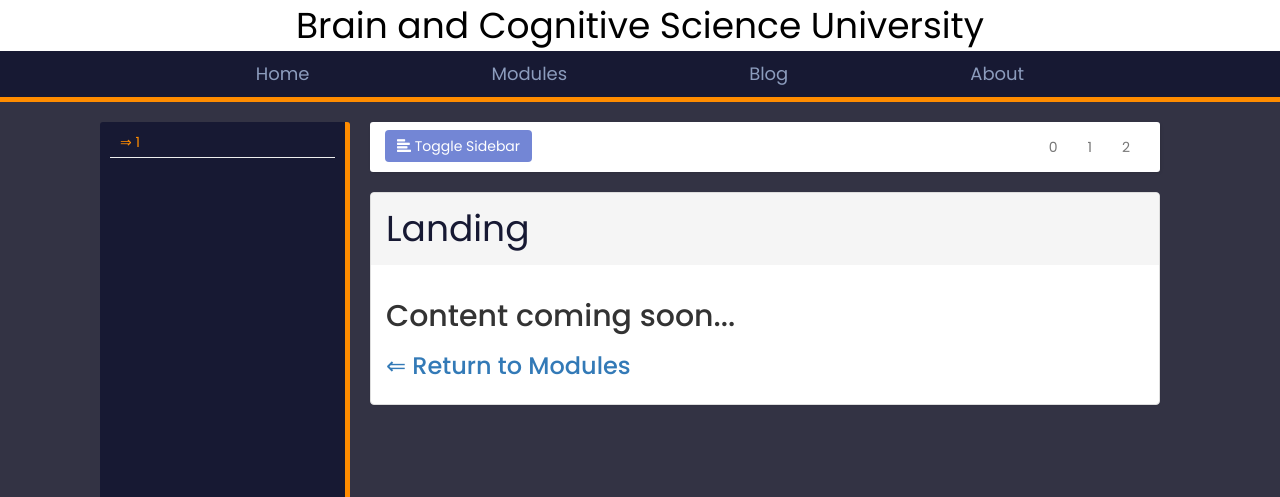
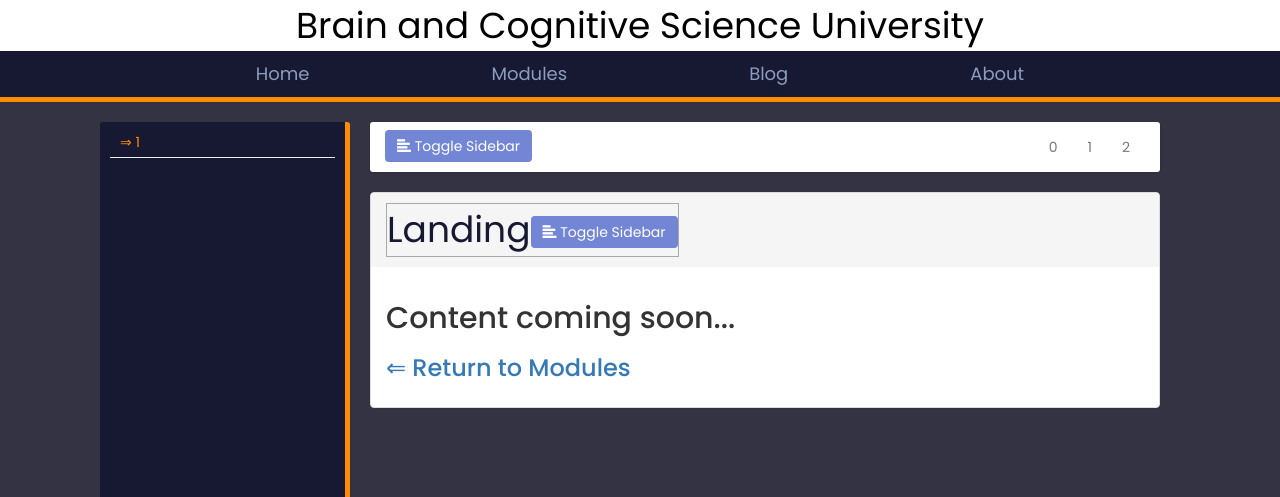
Before and after one commit to jonwillits/bcs_web, a Flask app: page /module/1/ in a window 1280 px wide. Shown: the top 497 px of the page. Run offline with Flask 2, Linux system fonts and the light colour scheme; some libraries are stand-ins or nearby versions.

Commit message:
add toggle button to content frame

```diff
--- a/src/templates/module.html
+++ b/src/templates/module.html
@@ -57,7 +57,21 @@
 
 
             <div class="panel panel-default">
-                <div class="panel-heading">{{ heading }}</div>
+                <div class="panel-heading">
+                    <table>
+                        <tr>
+                            <td>{{ heading }}</td>
+                            <td>
+                                <button type="button" id="sidebarCollapse" class="btn btn-info navbar-btn">
+                            <i class="glyphicon glyphicon-align-left"></i>
+                            <span>Toggle Sidebar</span>
+                        </button>
+                            </td>
+                        </tr>
+
+                    </table>
+
+                </div>
                 <div class="panel-body">
                     {{ content | safe }}
                 </div>
```
